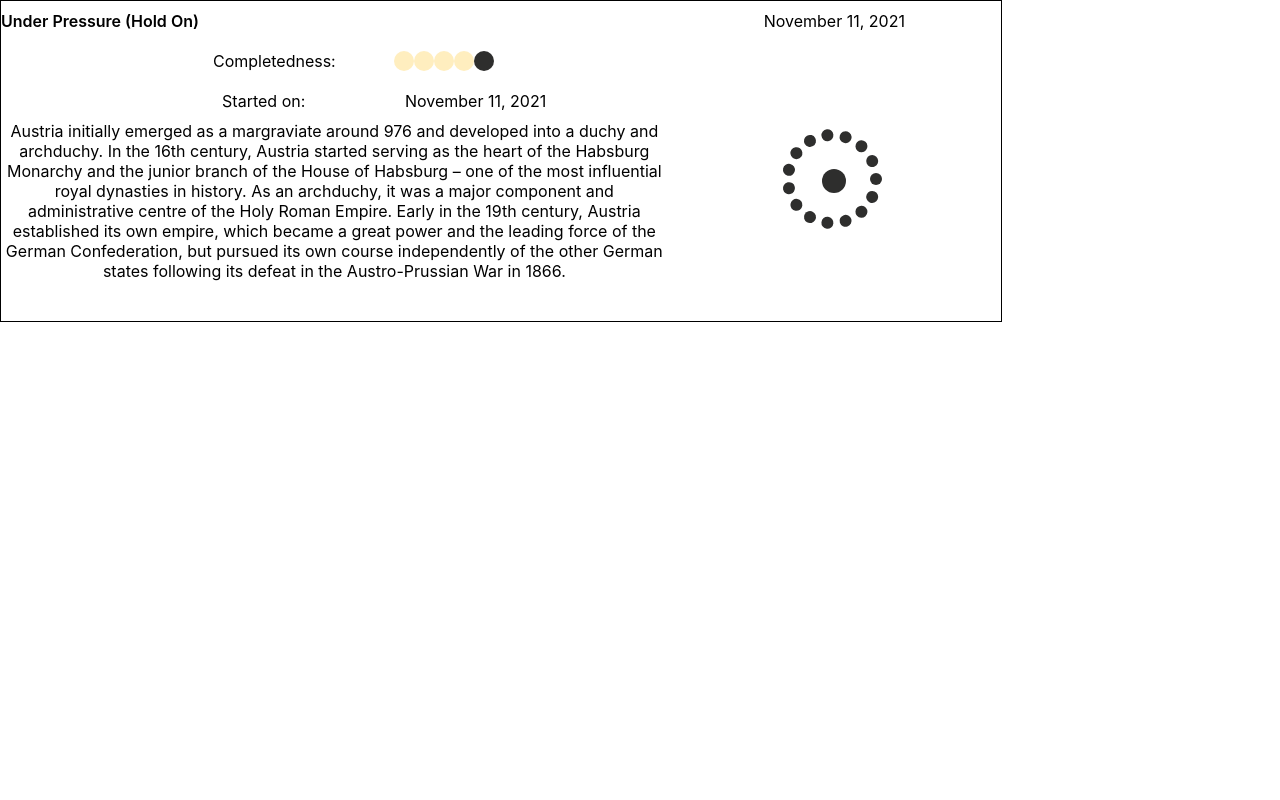
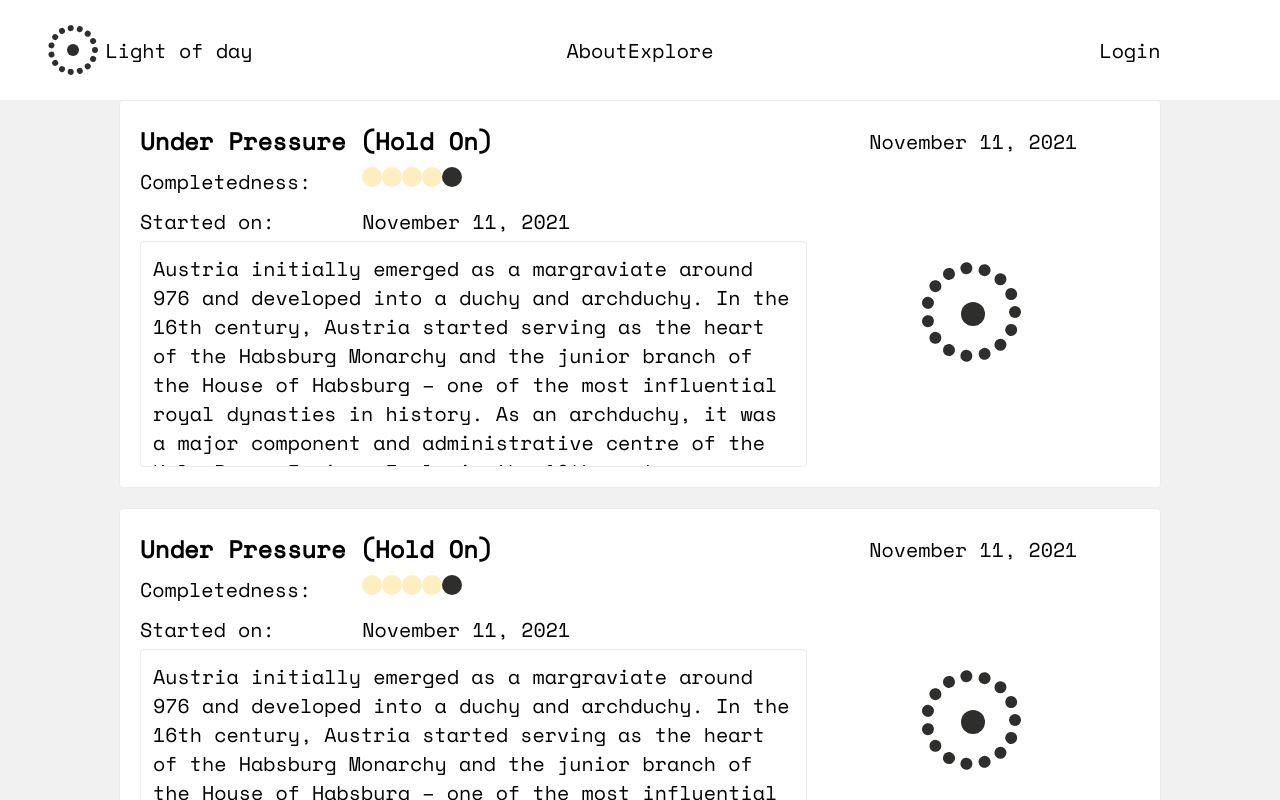
Before and after one commit to ralfpopescu/lightofday, a React (Create React App) app: page / in a window 1280 px wide. Shown: the top 800 px of the page. Built offline with nearby package versions, Linux system fonts and the light colour scheme; no server answers.

Commit message:
looking good

```diff
--- a/src/App.tsx
+++ b/src/App.tsx
@@ -1,29 +1,43 @@
-import { useState } from 'react';
-import logo from './logo.svg';
-import './App.css';
-import { LightPlayer } from './components/LightPlayer'
-import { Player } from './components/Player'
-import ReactInterval from 'react-interval';
-import { useStopwatch } from 'react-timer-hook';
-import { Completion } from './components/Completion'
-import { Post } from './components/Post'
+import styled from 'styled-components';
 
-const exampleTrackId = 'rEK9Z';
+import { PostList } from './components/PostList'
+import { Logo } from './components/Logo'
+
+const Container = styled.div`
+display: grid;
+grid-template-rows: 100px 1fr;
+grid-template-columns: 300px 1fr 300px;
+grid-template-areas: "logo menu login" "content content content";
+`
+
+type AreaProps = { area: string }
+
+const Area = styled.div<AreaProps>`
+grid-area: ${props => props.area};
+display: flex;
+justify-content: center;
+align-items: center;
+`
 
 function App() {
-  const [percent, setPercent] = useState(0);
-  const [playing, setPlaying] = useState(false);
-
-
   return (
     <div className="App">
-    {/* <ReactInterval timeout={1000} enabled={true}
-          callback={() => {
-            if(percent < 100) {
-              setPercent(percent => percent + 1)}
-            }
-            } /> */}
-      <Post />
+      <Container>
+      <Area area="logo">
+          <Logo />
+          <div style={{ marginLeft: '8px'}}>Light of day</div>
+        </Area>
+        <Area area="content" style={{ backgroundColor: '#f1f1f1'}}>
+          <PostList />
+        </Area>
+        <Area area="menu">
+          <div>About</div>
+          <div>Explore</div>
+        </Area>
+        <Area area="login">
+          <div>Login</div>
+        </Area>
+      </Container>
     </div>
   );
 }
--- /dev/null
+++ b/src/components/Logo.tsx
@@ -0,0 +1,84 @@
+import styled from 'styled-components';
+
+const numberOfPoints = 15;
+const angle = 360 / numberOfPoints;
+const circleSize = 50;
+const pointSize = 6;
+
+type PointType = { index: number, angle: number, percent: number }
+
+const points = new Array(numberOfPoints).fill(null).map((_, i) =>
+({ index: i, angle: i * angle }));
+
+type Color = [number, number, number]
+
+const lightColor: Color = [255, 238, 191]
+const darkColor: Color = [46, 46, 45]
+
+const getColorBetweenColors = (color1: Color, color2: Color, percentBetween: number): Color => {
+    const rDiff = color2[0] - color1[0];
+    const gDiff = color2[1] - color1[1];
+    const bDiff = color2[2] - color1[2];
+
+    return [Math.floor(rDiff * percentBetween), Math.floor(gDiff * percentBetween), Math.floor(bDiff * percentBetween)]
+}
+
+const getColorFromArray = (color: Color) => `rgb(${color.join(', ')})`
+
+const Point = styled.div<PointType>`
+display: flex;
+  position: absolute;
+  top:  50%;
+  left: 50%;
+  width:  ${pointSize}px;
+  height: ${pointSize}px;
+  border-radius: 50%;
+  align-items: center;
+  transition: all 0.5s ease-in-out;
+  justify-content: center;
+  background-color: ${getColorFromArray(darkColor)};
+transform: translateY(${-pointSize/2}px) translateX(${-pointSize/2}px) rotate(${props => props.angle}deg) translate(${circleSize/2 - (pointSize/2)}px);
+`
+
+const Container = styled.div`
+  position: relative;
+  width:  ${circleSize}px;
+  height: ${circleSize}px;
+  display: flex;
+  justify-content: center;
+  align-items: center;
+`;
+
+const CircleContainer = styled.div`
+  position: absolute;
+  top: 0;
+  left: 0;
+  right: 0;
+  bottom: 0;
+  width:  ${circleSize}px;
+  height: ${circleSize}px;
+  padding: 0;
+  transition: all 0.5s ease-in-out;
+  display: flex;
+
+`;
+
+const PlayButton = styled.div`
+z-index: 1;
+width: ${pointSize * 2}px;
+height: ${pointSize * 2}px;
+border-radius: 50%;
+background-color: ${getColorFromArray(darkColor)};
+`
+
+
+export const Logo = () => {
+    return (
+        <Container>
+            <CircleContainer>
+            {points.map((point, i) => <Point {...point} percent={i / numberOfPoints} />)}
+            </CircleContainer>
+            <PlayButton />
+        </Container>
+    )
+}
--- a/src/components/Post.tsx
+++ b/src/components/Post.tsx
@@ -6,9 +6,12 @@ import format from 'date-fns/format';
 const Container = styled.div`
 display: grid;
 grid-template-columns: 2fr 1fr;
-grid-template-rows: 40px 40px 40px 200px;
-width: 1000px;
-border: 1px solid black;
+grid-template-rows: 40px 40px 40px 1fr;
+border: 1px solid #ebebeb;
+max-width: 1000px;
+padding: 20px;
+border-radius: 4px;
+background-color: white;
 
 grid-template-areas: "header postDate" "completion player" "startDate player" "story player";
 `
@@ -26,21 +29,34 @@ const Header = styled.div`
 font-weight: 600;
 text-align: left;
 width: 100%;
+font-size: 24px;
 `
 
 const Table = styled.div`
 display: grid;
-grid-template-columns: 2fr 1fr;
+grid-template-columns: 1fr 2fr;
+width: 100%;
 `
 
 const Story = styled.div`
 overflow: auto;
 height: 200px;
+text-align: left;
+padding: 12px;
+border: 1px solid #ebebeb;
+border-radius: 4px;
 `
 
 const text = `Austria initially emerged as a margraviate around 976 and developed into a duchy and archduchy. In the 16th century, Austria started serving as the heart of the Habsburg Monarchy and the junior branch of the House of Habsburg – one of the most influential royal dynasties in history. As an archduchy, it was a major component and administrative centre of the Holy Roman Empire. Early in the 19th century, Austria established its own empire, which became a great power and the leading force of the German Confederation, but pursued its own course independently of the other German states following its defeat in the Austro-Prussian War in 1866.`
 
 const dateFormat = (date: Date) => format(date, "MMMM dd, yyyy")
+
+const AlignLeft = styled.div`
+display: flex;
+flex-direction: row;
+justify-content: left;
+align-items: left;
+`
 
 export const Post = () => {
     const date = new Date();
@@ -49,16 +65,16 @@ export const Post = () => {
         <Area area="postDate">{dateFormat(date)}</Area>
         <Area area="completion">
             <Table>
-                <div>Completedness:</div>
-                <Completion count={3}/>
+                <AlignLeft>Completedness:</AlignLeft>
+                <AlignLeft><Completion count={3}/></AlignLeft>
             </Table>
         </Area>
         <Area area="player"><Player trackId="rEK9Z"/></Area>
         <Area area="story"><Story>{text}</Story></Area>
         <Area area="startDate">
             <Table>
-                <div>Started on:</div>
-                <div>{dateFormat(date)}</div>
+                <AlignLeft>Started on:</AlignLeft>
+                <AlignLeft>{dateFormat(date)}</AlignLeft>
             </Table>
         </Area>
     </Container>
--- /dev/null
+++ b/src/components/PostList.tsx
@@ -0,0 +1,20 @@
+import styled from 'styled-components'
+import { Post } from './Post'
+
+const Container = styled.div`
+display: grid;
+grid-template-rows: repeat(auto-fill, 1fr);
+grid-gap: 20px;
+`
+
+export const PostList = () => {
+    return (
+        <Container>
+            <Post />
+            <Post />
+            <Post />
+            <Post />
+            <Post />
+        </Container>
+    )
+}
--- a/src/index.tsx
+++ b/src/index.tsx
@@ -3,10 +3,21 @@ import ReactDOM from 'react-dom';
 import './index.css';
 import App from './App';
 import reportWebVitals from './reportWebVitals';
+import styled from 'styled-components';
+
+const GlobalStyle = styled.div`
+font-family: 'Space Mono', monospace;
+font-size: 20px;
+`
 
 ReactDOM.render(
   <React.StrictMode>
-    <App />
+    <style>
+@import url('https://fonts.googleapis.com/css2?family=EB+Garamond&family=Open+Sans+Condensed:wght@300&family=Oxygen&family=Space+Mono&family=Yanone+Kaffeesatz:wght@300&display=swap');
+</style>
+    <GlobalStyle>
+      <App />
+    </GlobalStyle>
   </React.StrictMode>,
   document.getElementById('root')
 );
```
